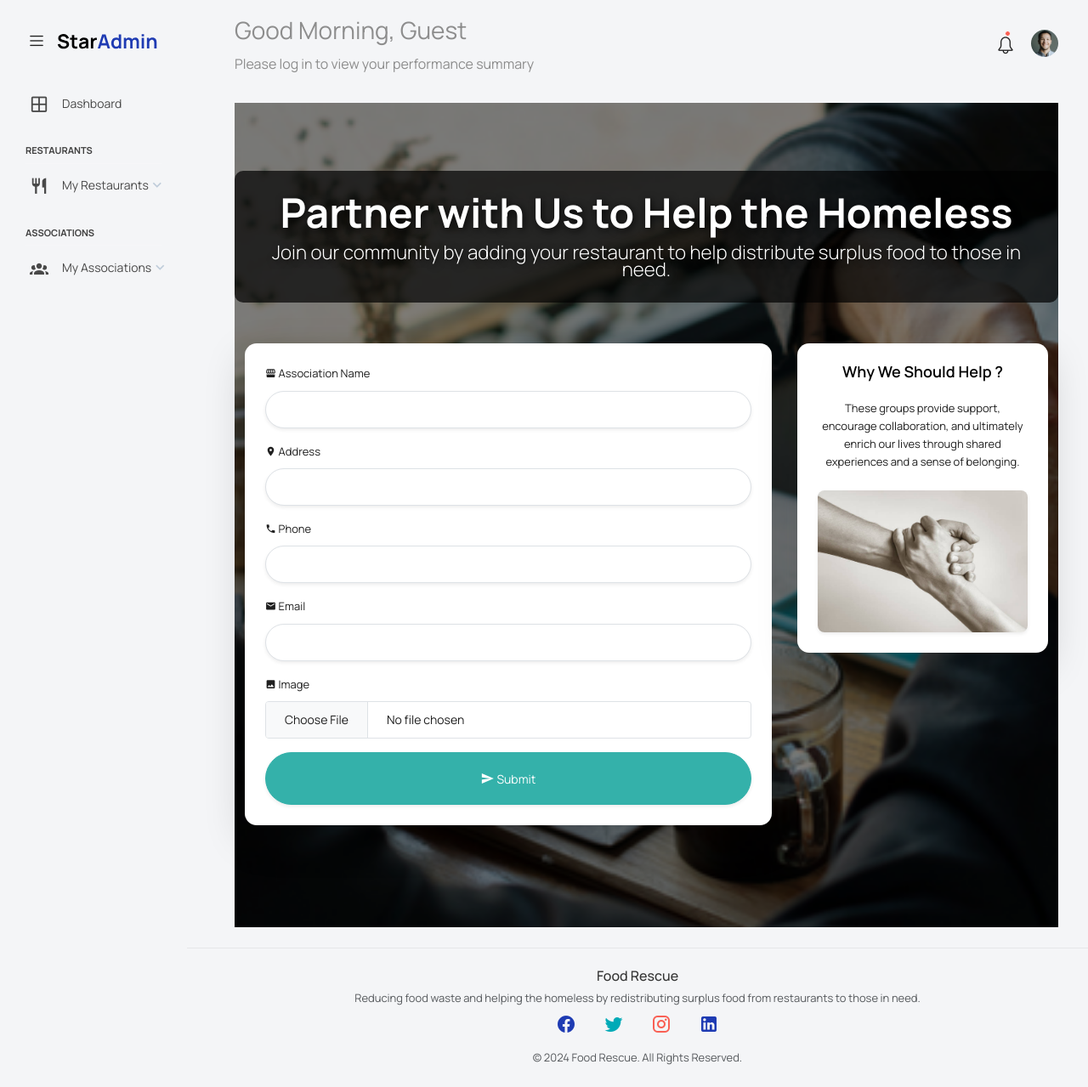
After one commit to amenibensaada/LarvelProject, a Laravel app: template resources/views/associations/create.blade.php in a window 1280 px wide. The commit adds this page. Shown: the whole page at 85% size. Run offline with Laravel 9, Linux system fonts and the light colour scheme; the template is opened without the code that fills it, so the values that code supplies are empty.

Commit message:
firstcommit

```diff
--- /dev/null
+++ b/resources/views/associations/create.blade.php
@@ -0,0 +1,96 @@
+@extends('layouts.app_front')
+
+@section('content')
+<!-- Hero Section -->
+<!-- Hero Section with Form -->
+<div class="hero-section position-relative" style="background: url('{{ asset('assets/images/partner.png') }}') no-repeat center center; background-size: cover; padding: 80px 0 120px;">
+    <!-- Overlay -->
+     <div style="position: absolute; top: 0; left: 0; width: 100%; height: 100%; background: rgba(0, 0, 0, 0.5);"></div>
+
+        <!-- Text Content -->
+        <div class="container text-center text-white position-relative mb-5" style="background-color: rgba(0, 0, 0, 0.7); padding: 20px; border-radius: 10px;">
+            <h1 class="display-4" style="font-size: 3rem; font-weight: bold; text-shadow: 2px 2px 10px rgba(0, 0, 0, 0.8);">Partner with Us to Help the Homeless</h1>
+            <p class="lead" style="font-size: 1.4rem; text-shadow: 2px 2px 8px rgba(0, 0, 0, 0.7);">Join our community by adding your restaurant to help distribute surplus food to those in need.</p>
+        </div>
+
+
+    <!-- Content with Form -->
+    <div class="container text-white position-relative">
+        <div class="row">
+            <!-- Form Section -->
+            <div class="col-md-8">
+                <div class="card shadow-lg">
+
+                    <div class="card-body p-4">
+                    <form action="{{ route('associations.store') }}" method="POST" enctype="multipart/form-data">
+                    @csrf
+
+    <!-- Association Name -->
+    <div class="form-group mb-3">
+        <label for="name" class="form-label"><i class="mdi mdi-storefront"></i> Association Name</label>
+        <input type="text" name="nom" class="form-control rounded-pill shadow-sm" value="{{ old('nom') }}" required>
+    </div>
+
+    <!-- Address -->
+    <div class="form-group mb-3">
+        <label for="address" class="form-label"><i class="mdi mdi-map-marker"></i> Address</label>
+        <input type="text" name="addresse" class="form-control rounded-pill shadow-sm" value="{{ old('addresse') }}" required>
+    </div>
+
+    <!-- Phone -->
+    <div class="form-group mb-3">
+        <label for="phone" class="form-label"><i class="mdi mdi-phone"></i> Phone</label>
+        <input type="text" name="telephone" class="form-control rounded-pill shadow-sm" value="{{ old('telephone') }}" required>
+    </div>
+
+    <!-- Email -->
+    <div class="form-group mb-3">
+        <label for="email" class="form-label"><i class="mdi mdi-email"></i> Email</label>
+        <input type="email" name="email" class="form-control rounded-pill shadow-sm" value="{{ old('email') }}" required>
+    </div>
+   <!-- Image Upload -->
+   <div class="form-group mb-3">
+    <label for="image" class="form-label"><i class="mdi mdi-image"></i> Image</label>
+    <input type="file" name="image" class="form-control" accept="image/*"> <!-- Ajoute accept pour restreindre le type -->
+</div>
+
+    <div class="d-grid">
+        <button type="submit" class="btn btn-lg btn-success rounded-pill shadow-sm">
+            <i class="mdi mdi-send"></i> Submit
+        </button>
+    </div>
+</form>
+
+                    </div>
+                </div>
+            </div>
+
+            <!-- Sidebar with Info -->
+            <div class="col-md-4">
+                <div class="card shadow-lg text-center">
+                    <div class="card-body">
+                        <h5 class="card-title">Why We Should help ?</h5>
+                        <p class="card-text">These groups provide support, encourage collaboration, and ultimately enrich our lives through shared experiences and a sense of belonging.</p>
+                        <img src="{{ asset('assets/images/helping.jpg') }}" class="img-fluid rounded shadow-sm mt-3" alt="Helping Hands">
+                    </div>
+                </div>
+            </div>
+        </div>
+    </div>
+</div>
+
+
+
+
+@if ($errors->any())
+    <div class="alert alert-danger">
+        <ul>
+            @foreach ($errors->all() as $error)
+                <li>{{ $error }}</li>
+            @endforeach
+        </ul>
+    </div>
+@endif
+
+
+@endsection
--- a/resources/views/partials/_sidebar.blade.php
+++ b/resources/views/partials/_sidebar.blade.php
@@ -32,6 +32,35 @@
                             Add Restaurant
                         </a>
                     </li>
+
+                </ul>
+            </div>
+        </li>
+        <!-- Restaurants Section -->
+        <li class="nav-item nav-category">Associations</li>
+<li class="nav-item">
+    <a class="nav-link collapsed" data-bs-toggle="collapse" href="#restaurants-menu" aria-controls="restaurants-menu">
+        <i class="menu-icon mdi mdi-account-group"></i> <!-- Nouvelle icône -->
+        <span class="menu-title">My Associations</span>
+        <i class="menu-arrow"></i>
+    </a>
+
+            <div class="collapse" id="restaurants-menu">
+                <ul class="nav flex-column sub-menu" >
+                    <!-- Show Restaurants -->
+                    <li class="nav-item">
+                        <a class="nav-link" href="{{ route('associations.index') }}">
+                            <i class="menu-icon mdi mdi-eye"></i>
+                            My Associations
+                        </a>
+                    </li>
+
+                    <li class="nav-item">
+                        <a class="nav-link" href="{{ route('associations.create') }}">
+                            <i class="menu-icon mdi mdi-plus-circle"></i>
+                            Add Association
+                        </a>
+                    </li>
                 </ul>
             </div>
         </li>
--- a/routes/web.php
+++ b/routes/web.php
@@ -4,6 +4,8 @@ use Illuminate\Support\Facades\Route;
 use App\Http\Controllers\Auth\LoginController;
 use App\Http\Controllers\Auth\RegisterController;
 use App\Http\Controllers\RestaurantController;
+use App\Http\Controllers\AssociationController;
+
 use App\Http\Controllers\front\HomeController;
 
 // Redirect root to login
@@ -31,6 +33,15 @@ Route::middleware(['auth', 'role:user'])->group(function () {
     Route::get('/restaurants/{id}/edit', [RestaurantController::class, 'edit'])->name('restaurants.edit'); // Form to edit restaurant
     Route::put('/restaurants/{id}', [RestaurantController::class, 'update'])->name('restaurants.update'); // Update restaurant details
     Route::delete('/restaurants/{id}', [RestaurantController::class, 'destroy'])->name('restaurants.destroy'); // Delete restaurant
+
+    Route::resource('/associations', AssociationController::class);
+    Route::get('/associations/create', [AssociationController::class, 'create'])->name('associations.create'); // Form to apply as a restaurant partner
+    Route::get('/associations/all', [AssociationController::class, 'allAssociations'])->name('Associations.all'); // View all restaurants
+    Route::get('/associations/{id}', [AssociationController::class, 'show'])->name('associations.show'); // View single restaurant details
+    Route::delete('/associations/{id}', [AssociationController::class, 'destroy'])->name('associations.destroy'); // Delete restaurant
+
+
+
 });
 
 // Protect Admin (Back Office) Routes
```
Also changed, not shown: app/Http/Controllers/AssociationController.php (added, +121 -0 lines), app/Models/Association.php (added, +21 -0 lines), resources/views/associations/index.blade.php (added, +55 -0 lines), database/migrations/2024_09_28_122618_create_associations_table.php (added), database/migrations/2024_09_29_133512_add_image_to_associations_table.php (added), resources/views/associations/edit.blade.php (added).
